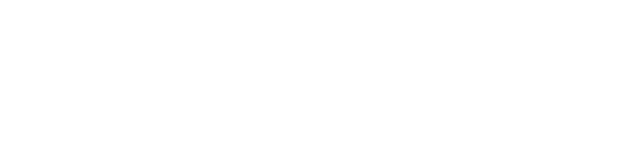
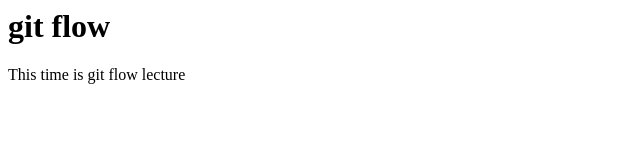
Before and after one commit to who0803/flow-practice, a plain HTML site: page index.html in a window 1280 px wide. Shown: the whole page, without its empty margins (0-640 px from the left). Drawn offline with Linux system fonts and the light colour scheme.

Commit message:
feat: Add contents in body
body 태그에 컨테이너와 내용을 넣어줌

```diff
--- a/index.html
+++ b/index.html
@@ -4,4 +4,10 @@
 		<meta charset="utf-8">
 		<title>Home</title>
 	</head>
+	<body>
+		<div class="container">
+			<h1>git flow</h1>
+			<p>This time is git flow lecture</p>
+		</div>
+	</body>
 </html>
```
